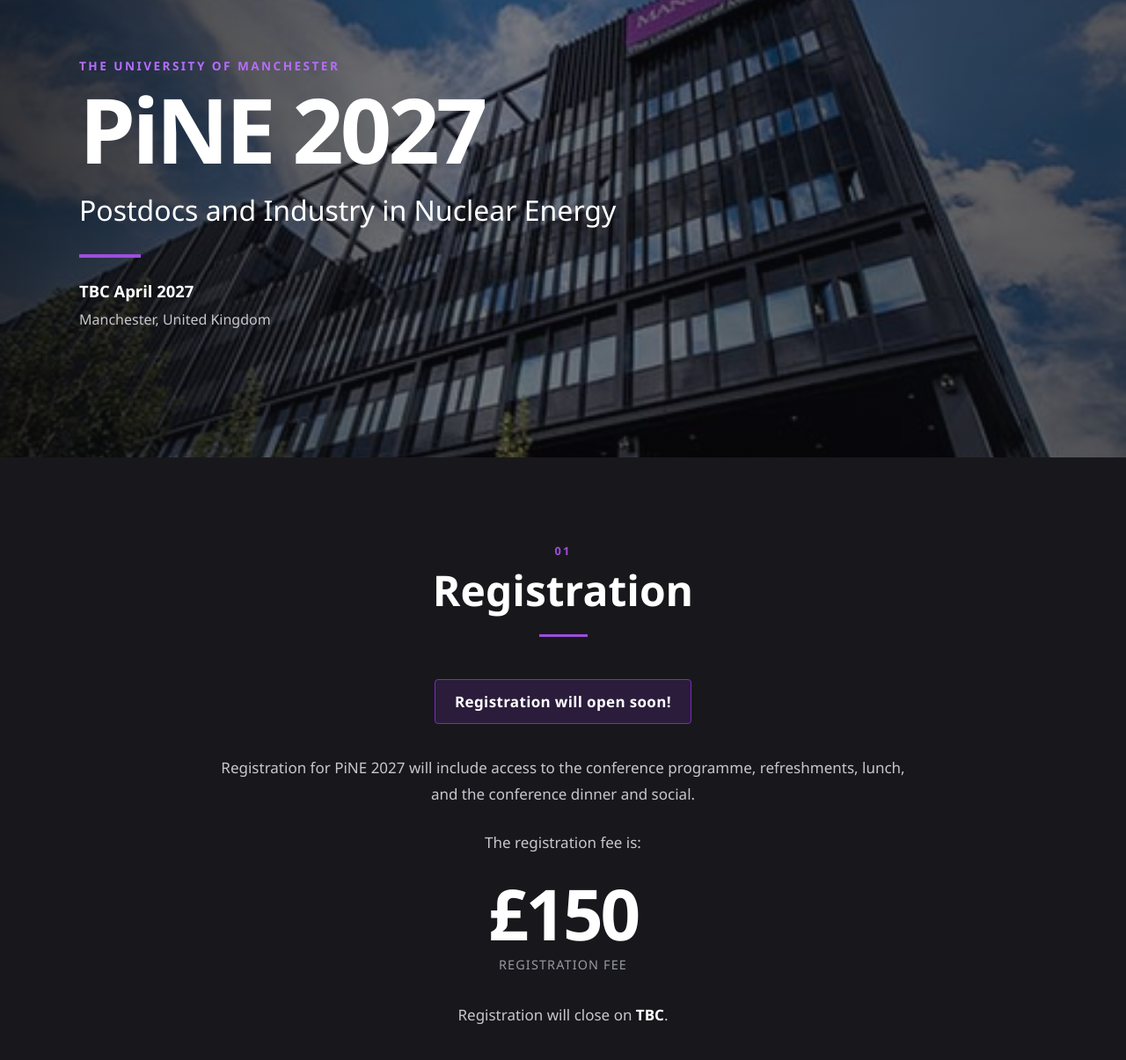
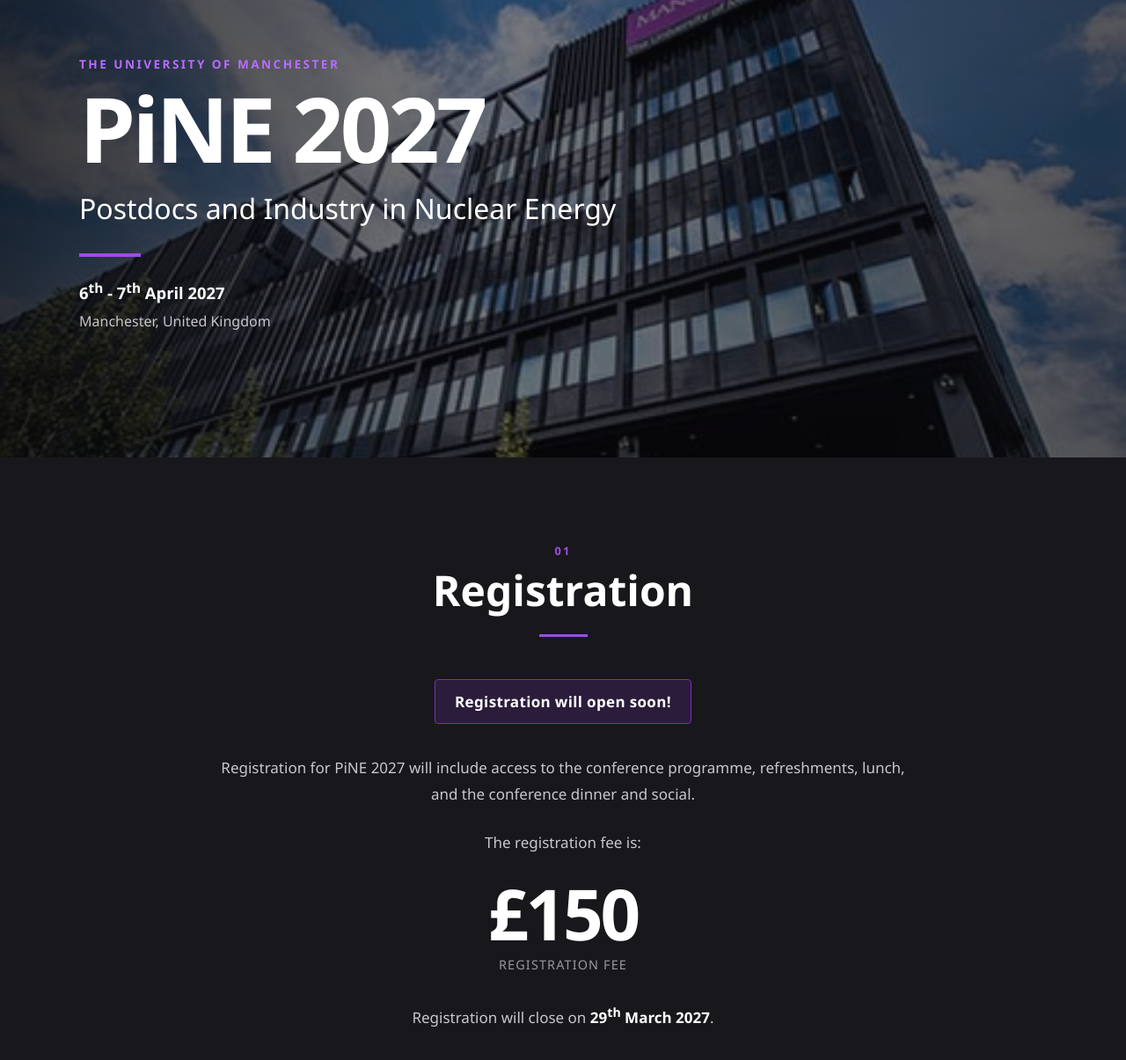
Before and after one commit to PiNE2027/pine2027.github.io, a plain HTML site: page registration/index.html in a window 1280 px wide. Shown: the part 149-1354 px from the top of the page at 88% size. Drawn offline with Linux system fonts and the light colour scheme.

Commit message:
local changes

```diff
--- a/registration/index.html
+++ b/registration/index.html
@@ -137,7 +137,7 @@
             <div class="banner-divider"></div>
 
             <p class="banner-date">
-                TBC April 2027
+                6<sup>th</sup> - 7<sup>th</sup> April 2027
             </p>
 
             <p class="banner-location">
@@ -196,7 +196,7 @@
 
                     <p>
                         Registration will close on
-                        <strong>TBC</strong>.
+                        <strong>29<sup>th</sup> March 2027</strong>.
                     </p>
 
                 </div>
```
Also changed, not shown: abstract/index.html (+2 -2 lines), contact/index.html (+1 -1 lines), programme/index.html (+1 -1 lines).
